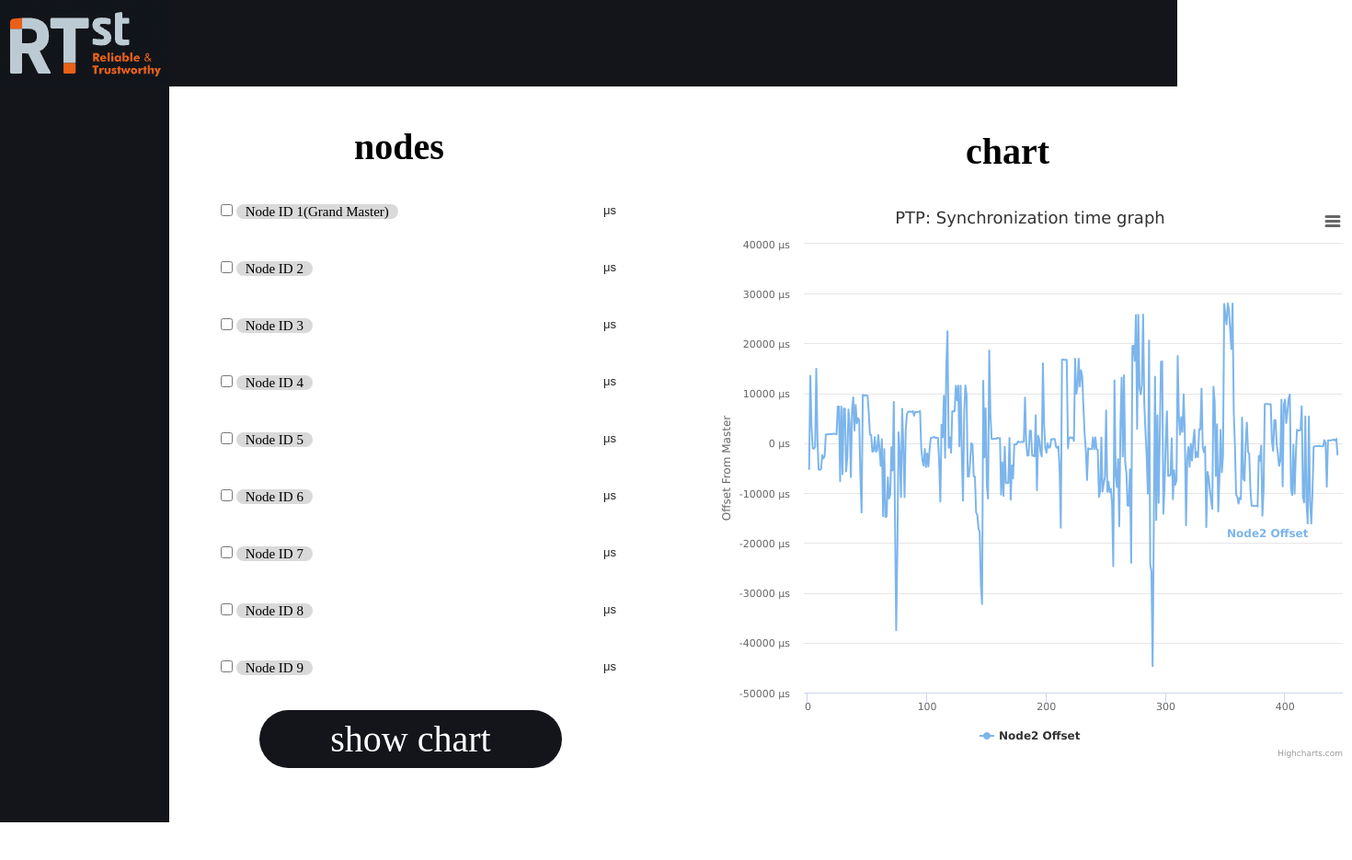
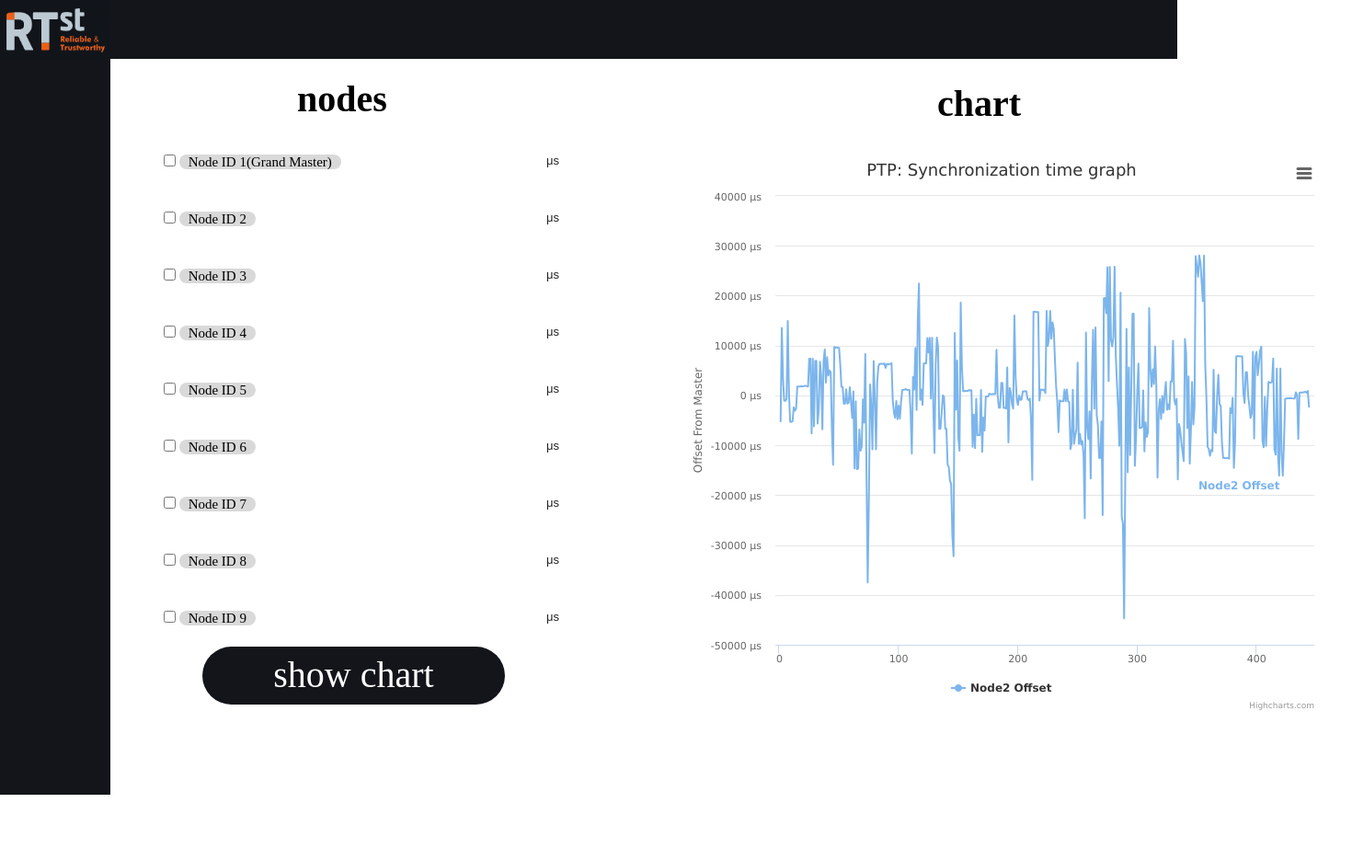
Before and after one commit to minkyxng/ptp-visualization, a plain HTML site: page index.html in a window 1280 px wide. Shown: the whole page at 92% size, 1470 px wide, since content can reach past the window. Drawn offline with nearby package versions, Linux system fonts and the light colour scheme.

Commit message:
수정3 %로바꾸기

```diff
--- a/css/style.css
+++ b/css/style.css
@@ -3,13 +3,13 @@
 #header {
   /* 헤더 */
   width: 100%;
-  height: 94px;
+  height: 64px;
   background-color: #13151A;
 }
 #cont_left {
   /* 왼쪽 바  */
   float: left;
-  width: 184px;
+  width: 120px;
   height: 100vh;
   background-color: #13151A;
 }
@@ -22,8 +22,8 @@
   position: absolute;
   width: 510px;
   height: 853px;
-  left: 190px;
-  top: 132px;
+  left: 10%;
+  top: 10%;
 }
 #shownodes {
   /* 노드 리스트 부분만, 크기위치 고정에 더 커지면 스크롤 */
@@ -32,7 +32,7 @@
   width: 510px;
   height: 70vh;
   left: 0px;
-  top: 87px;
+  top: 10%;
   overflow-y: scroll;
 }
 #nodeletter {
@@ -57,8 +57,8 @@
   position: absolute;
   width: 700px;
   height: 853px;
-  left: 530px;
-  top: 0px;
+  left: 110%;
+  top: 0%;
 }
 #showmychart{
   /* 차트 나오는 부분 */
@@ -208,10 +208,15 @@
 #showbutton {
   position: absolute;
   left: 92px;
-  top: 80vh;
+  top: 73%;
 }
 
 #showchart:hover {
   background-color: #05106D;
   cursor: pointer;
 }
+
+#logo{
+  width: 120px;
+  height: 64px;
+}
--- a/index.html
+++ b/index.html
@@ -25,7 +25,7 @@
 <body>
   <div>
     <div id="header">
-      <img src=".\사진\알티스트 로고.png" alt="">
+      <img src=".\사진\알티스트 로고.png" alt="로고" id="logo">
     </div>
     <div id="content">
       <div id="cont_left">
```
